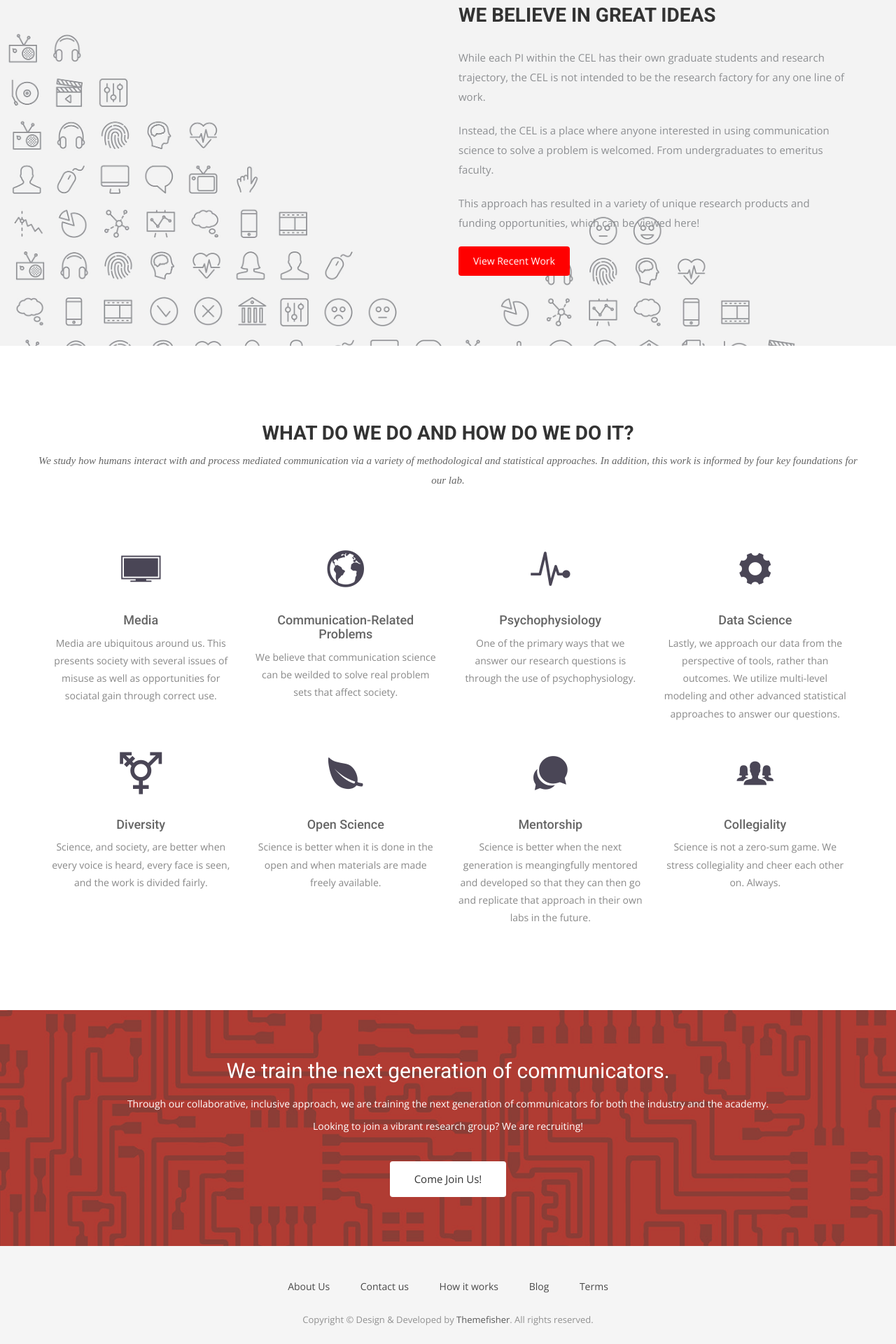
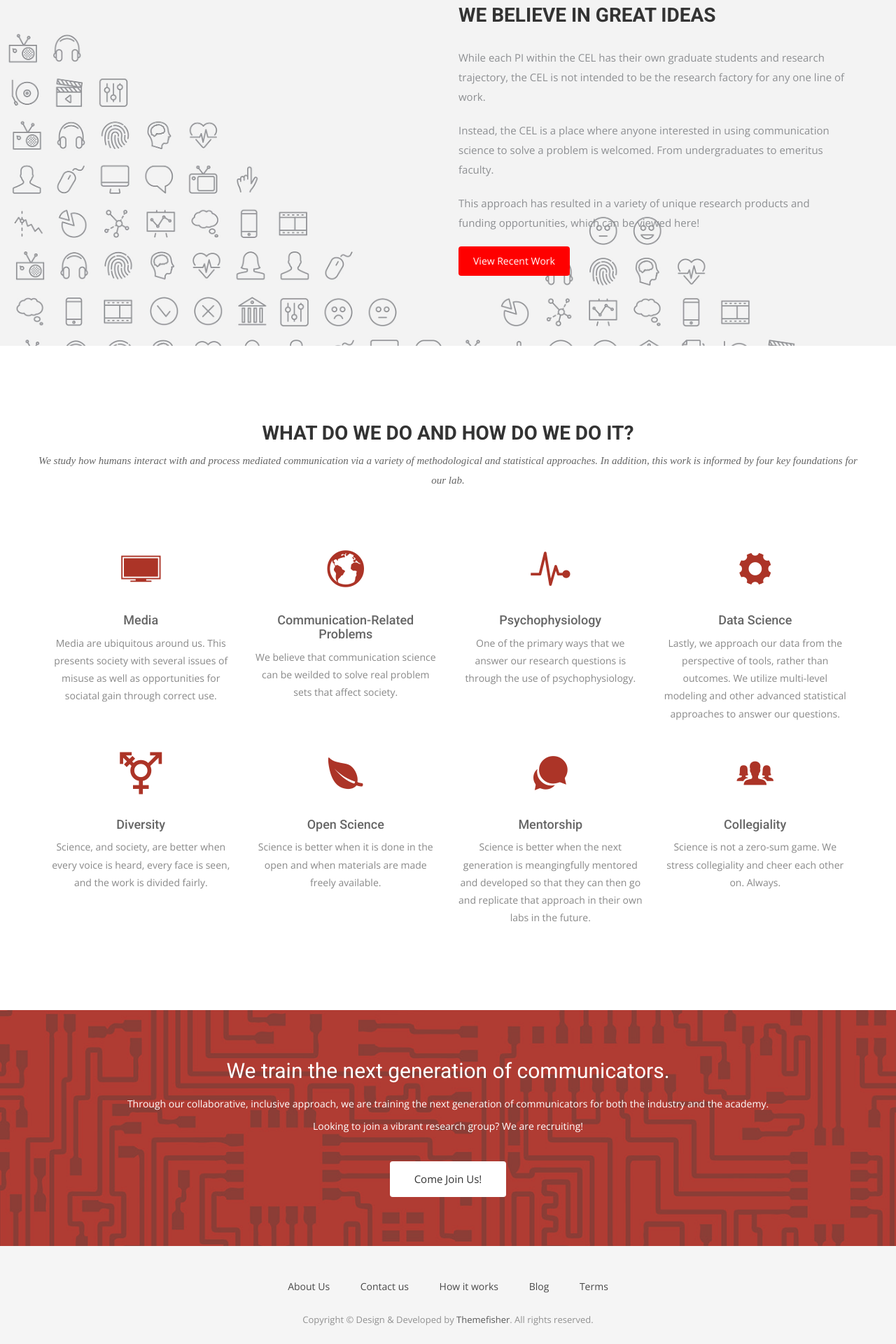
Before and after one commit to cognitionemotionlab/cognitionemotionlab.github.io, a Jekyll site: the page built from index.html, in a window 1280 px wide. Shown: the part 1539-3459 px from the top of the page at 70% size. Built offline with Jekyll 4.4.1, drawn with Linux system fonts in a browser that asks for light colours; nearby versions of some CDN libraries; some web fonts are replaced.

Commit message:
Trying to change color of icons.

```diff
--- a/css/airspace.css
+++ b/css/airspace.css
@@ -171,7 +171,7 @@ font header .navbar-default .navbar-nav li a:hover {
 }
 #service .service-item i {
   font-size: 60px;
-  color: #4A4656;
+  color: #AC3427;
 }
 #service .service-item h4 {
   padding-top: 20px;
```
